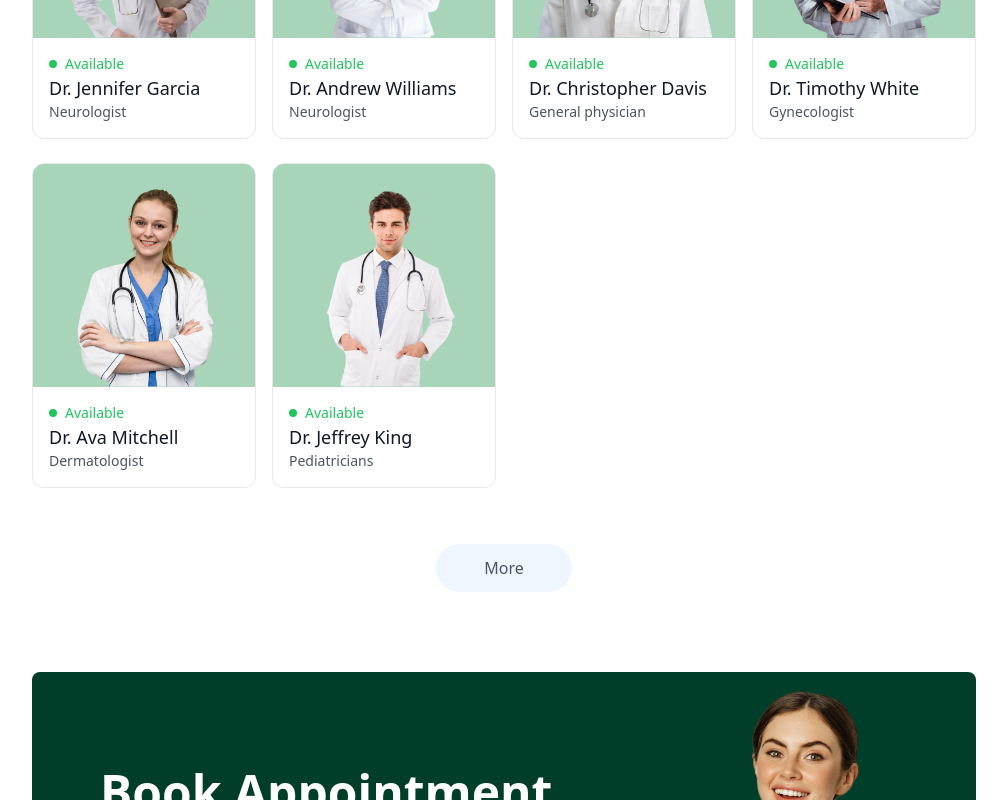
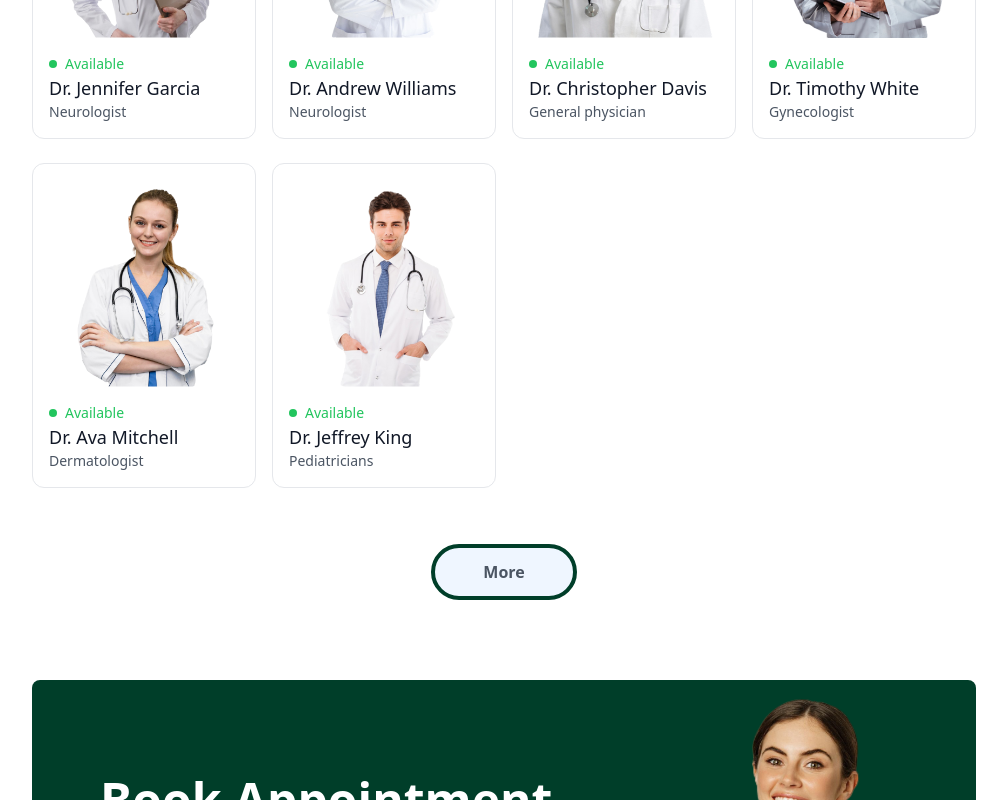
Before and after one commit to raslanrizvi/doctor-booking-mern, a React (Vite) app in the folder frontend/: page / in a window 1280 px wide. Shown: the part 1858-2658 px from the top of the page, without its empty margins (136-1143 px from the left). Built offline with nearby package versions, Linux system fonts and the light colour scheme.

Commit message:
changes to more button

```diff
--- a/frontend/src/components/TopDoctors.jsx
+++ b/frontend/src/components/TopDoctors.jsx
@@ -24,7 +24,7 @@ const TopDoctors = () => {
             className='border border-blue rounded-xl overflow-hidden cursor-pointer hover:translate-y-[-10px] transition-all duration-500'
             key={index}
           >
-            <img className='bg-cardbg' src={item.image} alt='' />
+            <img className='bg-cardBg' src={item.image} alt='' />
             <div className='p-4'>
               <div className='flex items-center gap-2 text-sm text-center text-green-500'>
                 <p className='w-2 h-2 bg-green-500 rounded-full'></p>
@@ -41,7 +41,7 @@ const TopDoctors = () => {
           navigate(`/doctors`)
           scrollTo(0, 0)
         }}
-        className='bg-blue-50 text-gray-600 px-12 py-3 rounded-full mt-10'
+        className='bg-blue-50 border-4 font-subHeading font-semibold border-primary text-gray-600 px-12 py-3 rounded-full mt-10 hover:scale-[98%] transition-all duration-300'
       >
         More
       </button>
```
